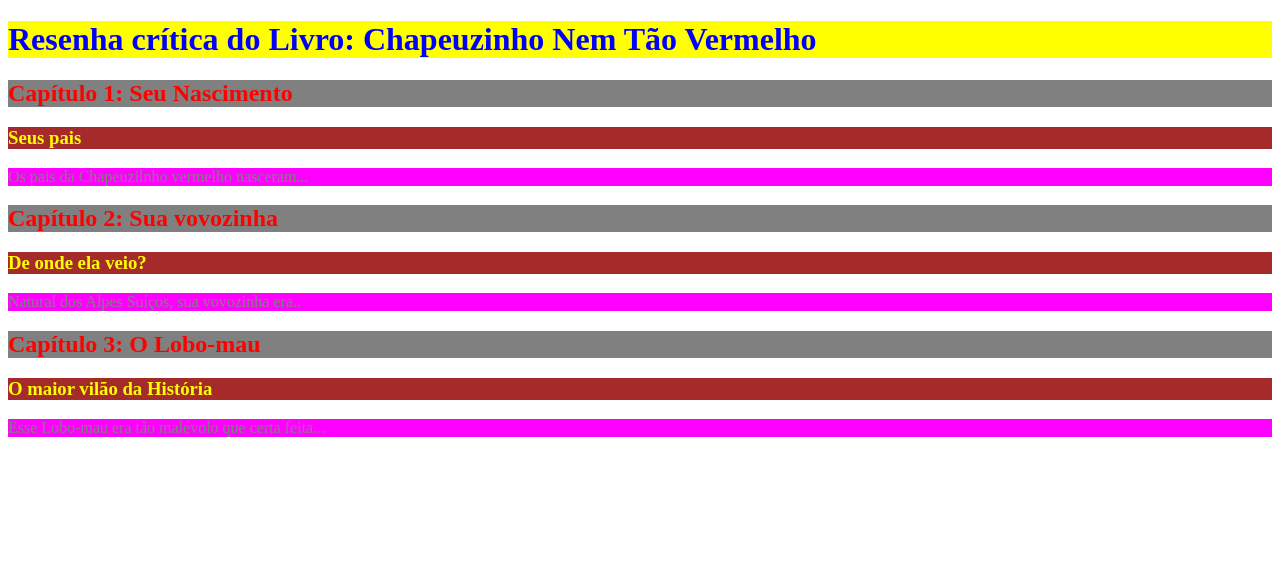
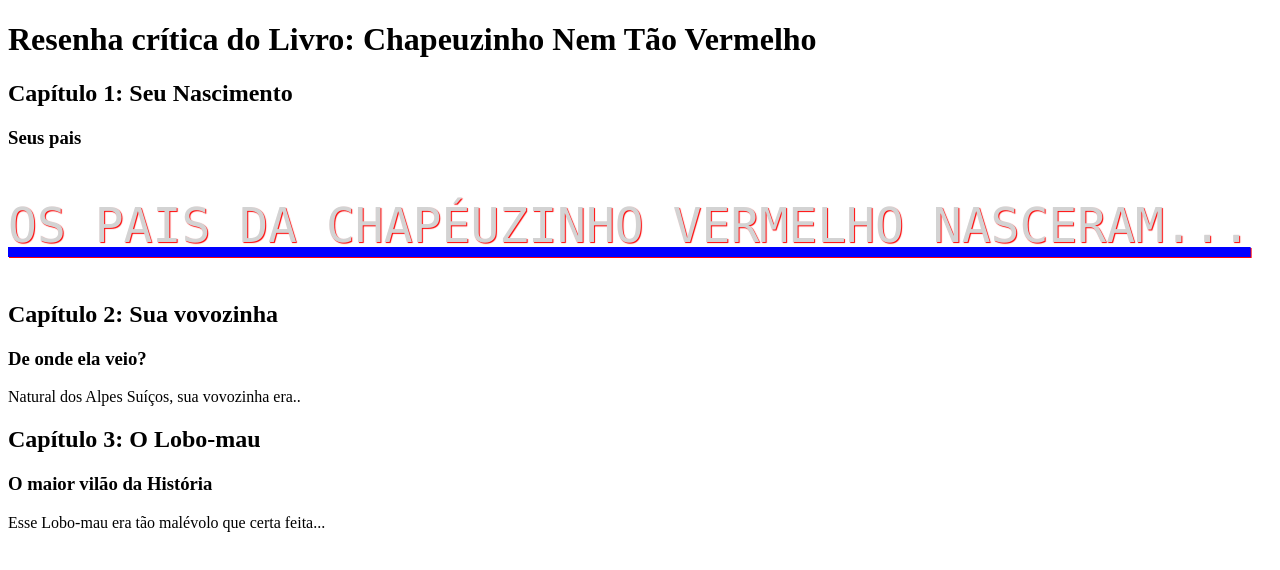
Before and after one commit to 4ndr4decamila17-debug/camila, a plain HTML site: page index.html in a window 1280 px wide. Drawn offline with Linux system fonts and the light colour scheme.

Commit message:
finalizando o codigo

```diff
--- a/index.css
+++ b/index.css
@@ -1,28 +1,16 @@
-h1{
+#paragrafo{
 
-color: blue;
+text-transform: uppercase;
+text-transform: uppercase;
+font-size: 3em;
+color: lightgray;
+font-family: Lucida Console;
+font-family: Lucida Console;
+text-shadow: 1px 1px 1px red;
 
-background-color: yellow;
-}
-
-h2{
-color: red;
-
-background-color: gray;
+text-decoration-line: underline;
+text-decoration-style: solid;
+text-decoration-color: blue;
+text-decoration-thickness: 0.2em;
 
 }
-
-h3{
-
-color: yellow;
-
-background-color: brown;
-
-}
-
-p{
-
-  color: gray;
-
-  background-color: magenta;
-}
--- a/index.html
+++ b/index.html
@@ -21,13 +21,14 @@
     </head>
 
     <body>
+
           <h1 id ="h1" onclick ="mudar_conteudo_elemento()"> Resenha crítica do Livro: Chapeuzinho Nem Tão Vermelho</h1>
 
           <h2>Capítulo 1: Seu Nascimento</h2>
 
             <h3>Seus pais</h3>
 
-                <p>Os pais da Chapeuzilnho vermelho nasceram...</p>
+                <p id ="paragrafo">Os pais da Chapéuzinho vermelho nasceram...</p>
 
           <h2>Capítulo 2: Sua vovozinha</h2>
 
--- a/index.js
+++ b/index.js
@@ -3,3 +3,8 @@
   document.getElementById("h1").innerHTML = "Hello Javascript!";
 
 };
+
+function mudar_estilo(){
+
+document.getElementById("paragrafo").style.textAlign = "right";
+}
```
